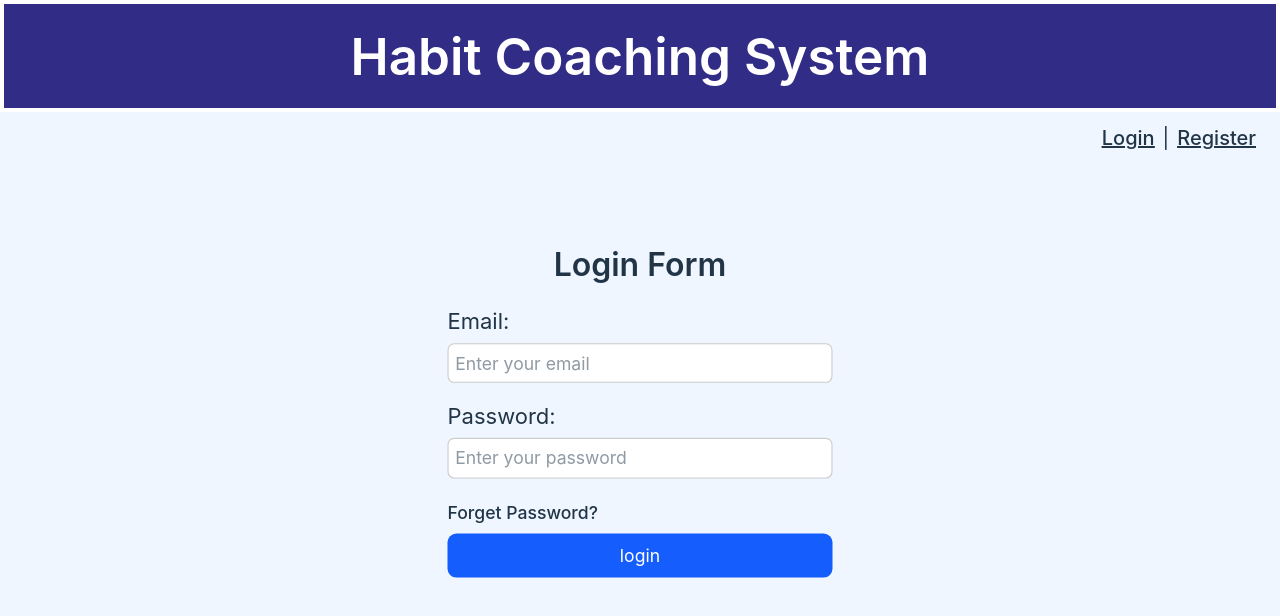
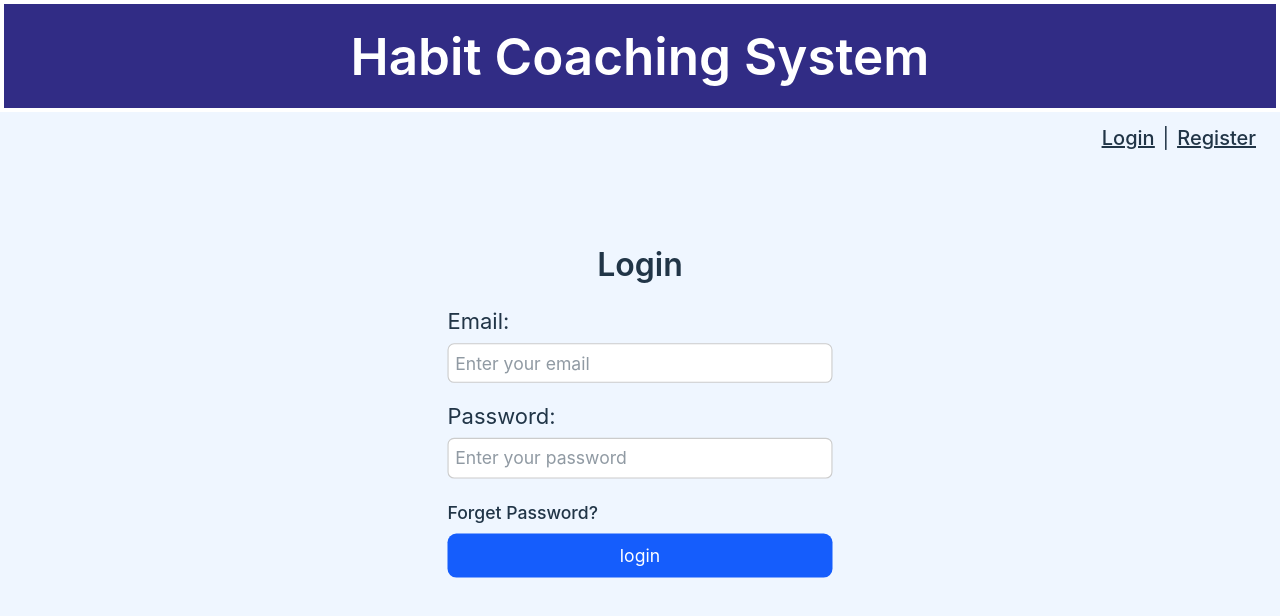
Before and after one commit to NehaKarmakar/habit-coaching-progress, a React (Vite) app in the folder frontend/habit-coaching-ui/: page /login in a window 1280 px wide. Shown: the top 616 px of the page. Built offline with nearby package versions, Linux system fonts and the light colour scheme.

Commit message:
updated fronted

```diff
--- a/frontend/habit-coaching-ui/src/components/CoachDashboard.jsx
+++ b/frontend/habit-coaching-ui/src/components/CoachDashboard.jsx
@@ -96,7 +96,7 @@ const dailyChart = coachDashboard.data?.dailyChart?.length
             <h3 className="font-semibold text-center"> MonthlyProgress:  {coachDashboard.data.totalMonthlyProgress}</h3>
             </div>
             </div> <br/>
-             <h3 className="font-semibold text-center">Daily Competed Chart</h3>
+             <h3 className="font-semibold text-center">Daily Completed Chart</h3>
          <div className="flex justify-center gap-4">
 
         <ChartContainer
--- a/frontend/habit-coaching-ui/src/components/Login.jsx
+++ b/frontend/habit-coaching-ui/src/components/Login.jsx
@@ -76,7 +76,7 @@ export default function Login() {
     return(
         <div className="card">
         <div className="flex flex-col items-center gap-8 ">
-            <h2 className="text-2xl font-semibold">Login Form</h2>
+            <h2 className="text-2xl font-semibold">Login</h2>
             {
                 form.serverError && <p className="text-xl max-sm:text-base font-semibold text-red-700"> {form.serverError}</p>
             }
```
